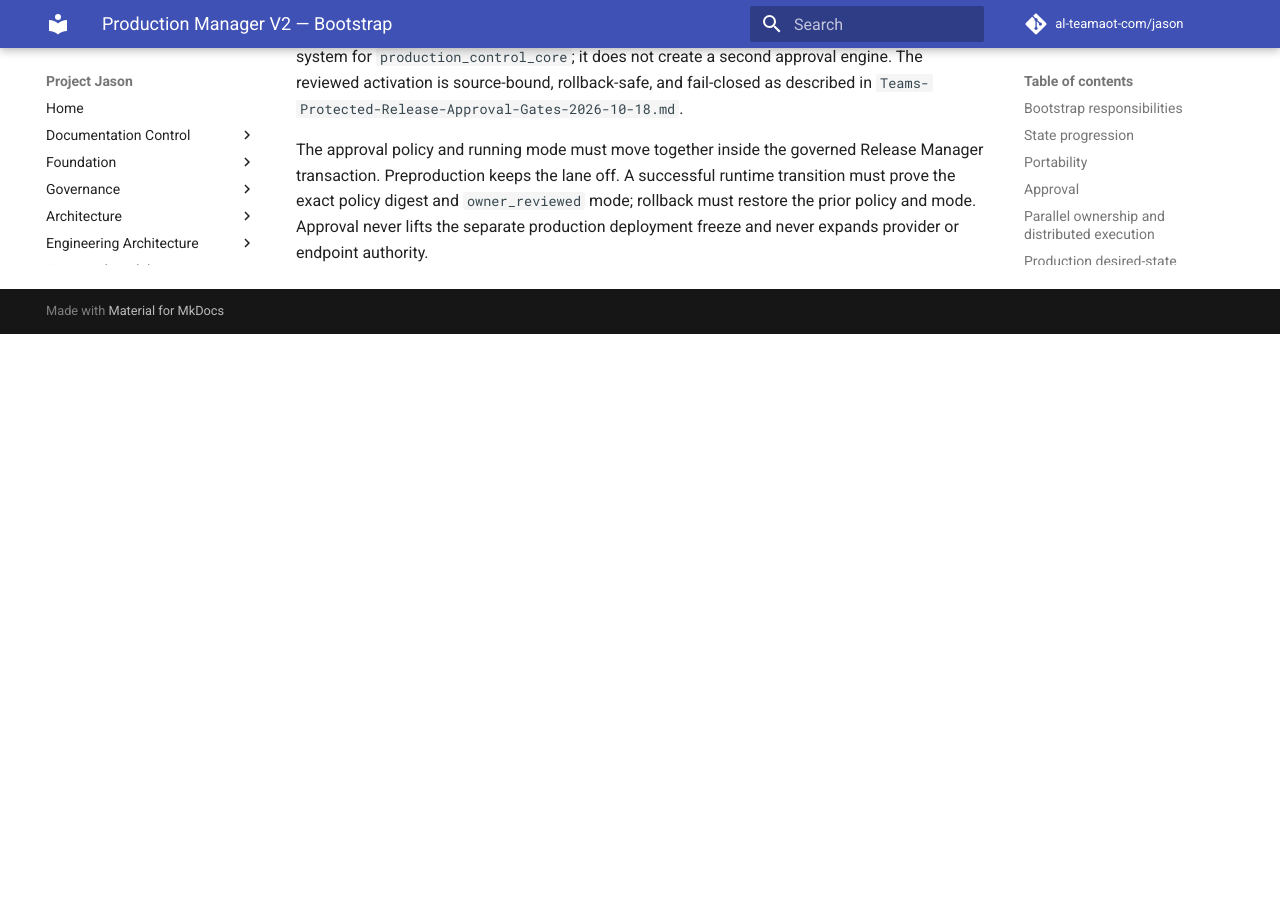
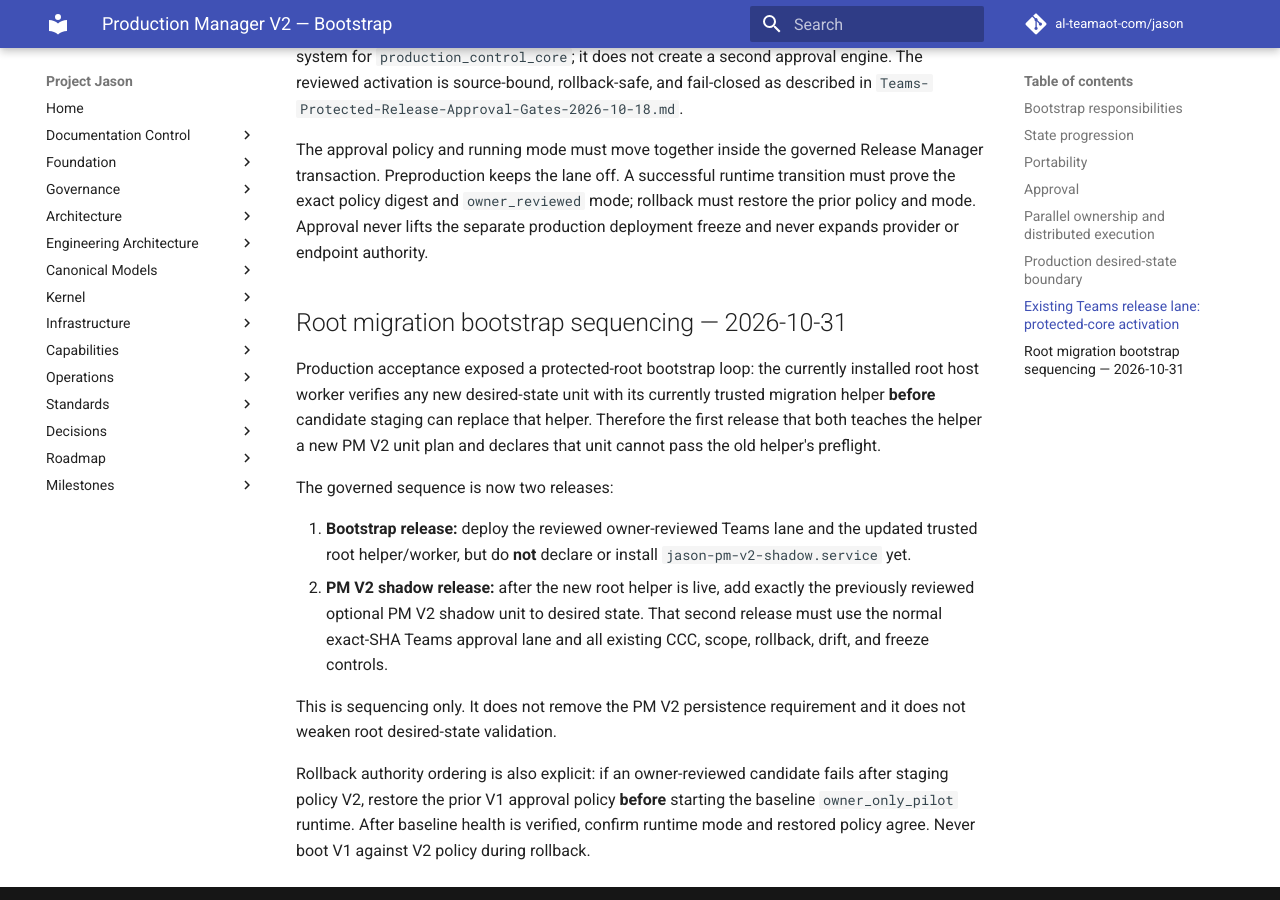
Before and after one commit to al-teamaot-com/jason, an MkDocs documentation site: the page built from docs/operations/Production-Manager-V2-Bootstrap.md, in a window 1280 px wide and 900 px high, scrolled down 2279 px. Built offline with MkDocs 1.6.1 and Material for MkDocs 9.7.7, drawn with Linux system fonts in a browser that asks for light colours; comment, search, counter and statistics services are not loaded; before the commit the page ends 2613 px from its top, so only the background shows below that.

Commit message:
Split PM V2 root migration bootstrap from shadow activation

```diff
--- a/docs/operations/Production-Manager-V2-Bootstrap.md
+++ b/docs/operations/Production-Manager-V2-Bootstrap.md
@@ -96,3 +96,30 @@ runtime transition must prove the exact policy digest and `owner_reviewed`
 mode; rollback must restore the prior policy and mode. Approval never lifts the
 separate production deployment freeze and never expands provider or endpoint
 authority.
+
+## Root migration bootstrap sequencing — 2026-10-31
+
+Production acceptance exposed a protected-root bootstrap loop: the currently
+installed root host worker verifies any new desired-state unit with its
+currently trusted migration helper **before** candidate staging can replace
+that helper. Therefore the first release that both teaches the helper a new PM
+V2 unit plan and declares that unit cannot pass the old helper's preflight.
+
+The governed sequence is now two releases:
+
+1. **Bootstrap release:** deploy the reviewed owner-reviewed Teams lane and the
+   updated trusted root helper/worker, but do **not** declare or install
+   `jason-pm-v2-shadow.service` yet.
+2. **PM V2 shadow release:** after the new root helper is live, add exactly the
+   previously reviewed optional PM V2 shadow unit to desired state. That second
+   release must use the normal exact-SHA Teams approval lane and all existing
+   CCC, scope, rollback, drift, and freeze controls.
+
+This is sequencing only. It does not remove the PM V2 persistence requirement
+and it does not weaken root desired-state validation.
+
+Rollback authority ordering is also explicit: if an owner-reviewed candidate
+fails after staging policy V2, restore the prior V1 approval policy **before**
+starting the baseline `owner_only_pilot` runtime. After baseline health is
+verified, confirm runtime mode and restored policy agree. Never boot V1 against
+V2 policy during rollback.
```
Also changed, not shown: 6 other files.
